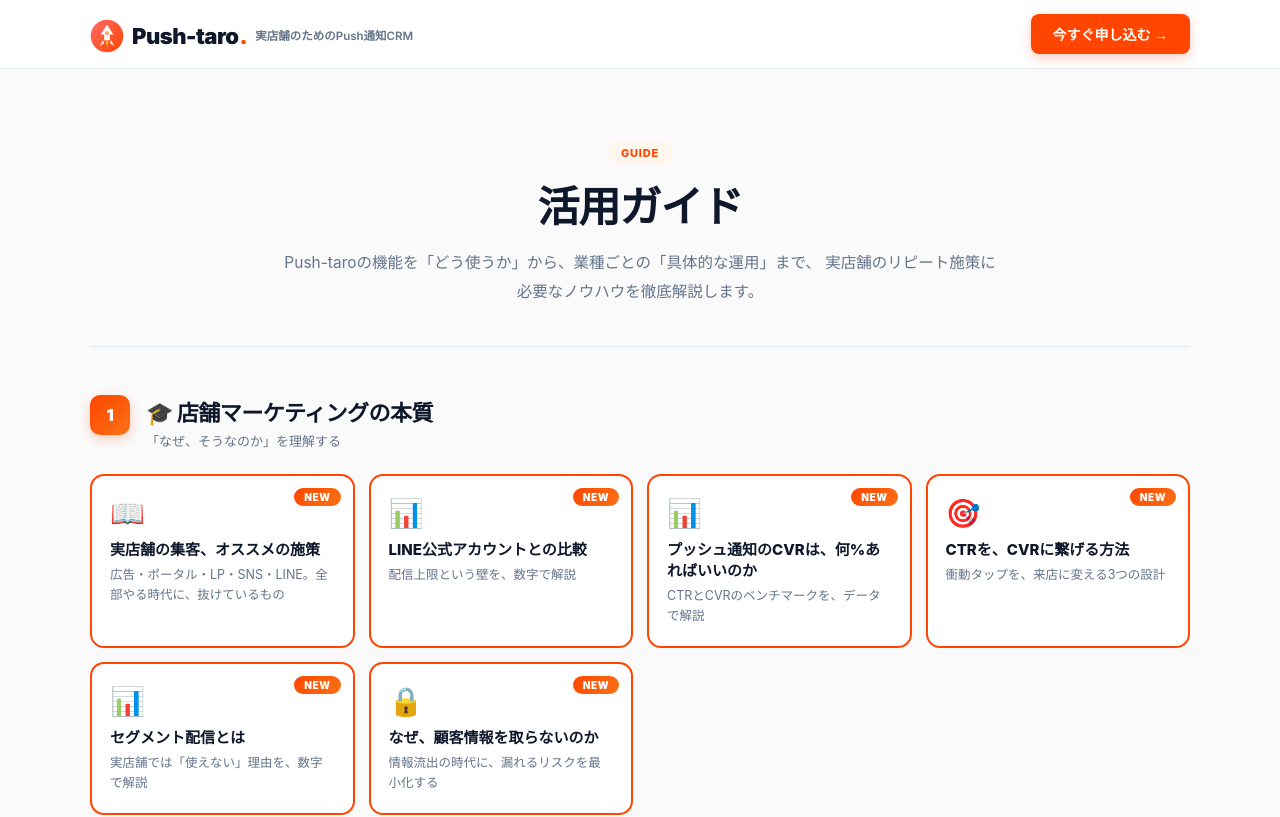
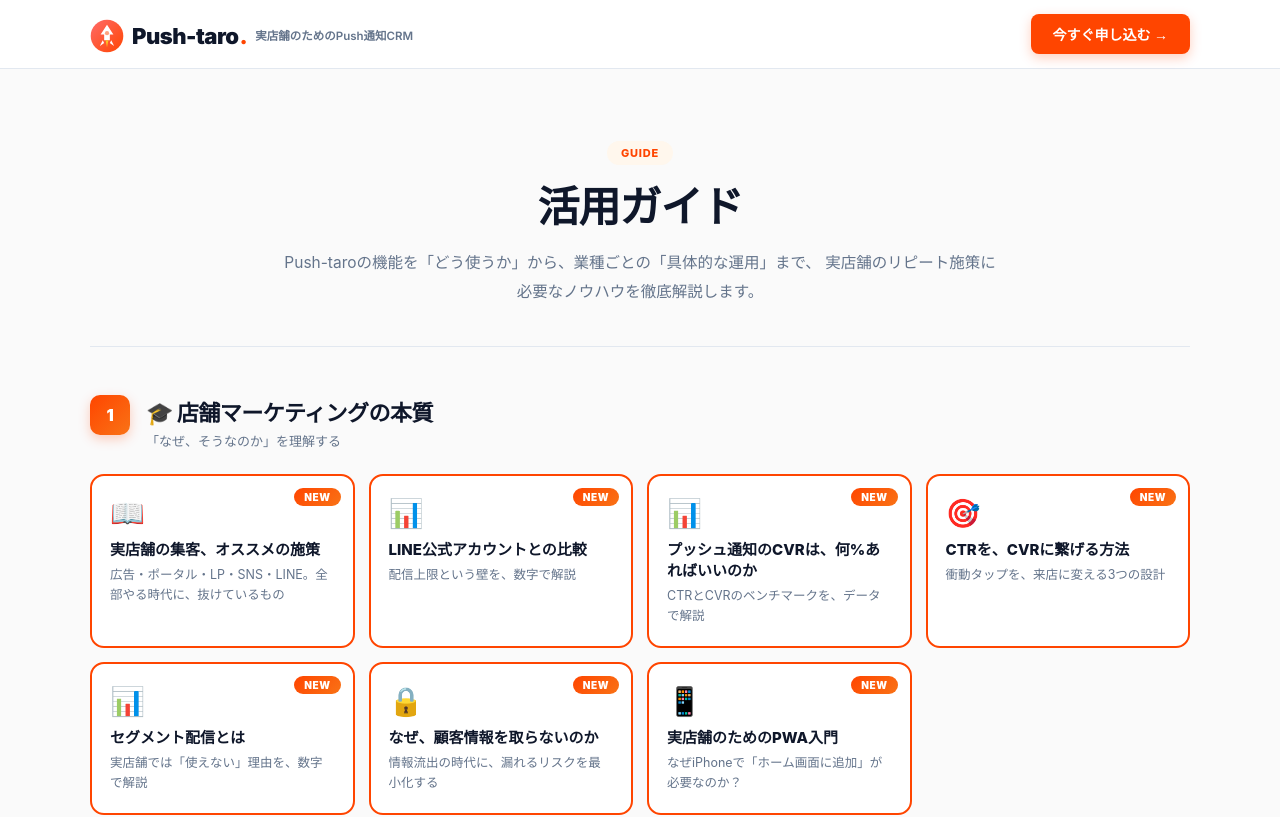
Before and after one commit to thellcishii-lang/push-taro, a Next.js app: page /guide in a window 1280 px wide. Shown: the top 817 px of the page. Built offline with nearby package versions, Linux system fonts and the light colour scheme; no server answers.

Commit message:
Add new guide links for PWA and customer information

```diff
--- a/app/guide/GuideClient.tsx
+++ b/app/guide/GuideClient.tsx
@@ -72,7 +72,13 @@ export default function GuideClient() {
   <span className="g-card-icon">🔒</span>
   <h4>なぜ、顧客情報を取らないのか</h4>
   <p>情報流出の時代に、漏れるリスクを最小化する</p>
-</Link>
+　　　　</Link>
+  <Link href="/guide/what-is-pwa" className="g-card is-new">
+  <span className="g-card-new">NEW</span>
+  <span className="g-card-icon">📱</span>
+  <h4>実店舗のためのPWA入門</h4>
+  <p>なぜiPhoneで「ホーム画面に追加」が必要なのか？</p>
+　　　　</Link>
 </div>
         </section>
 
```
